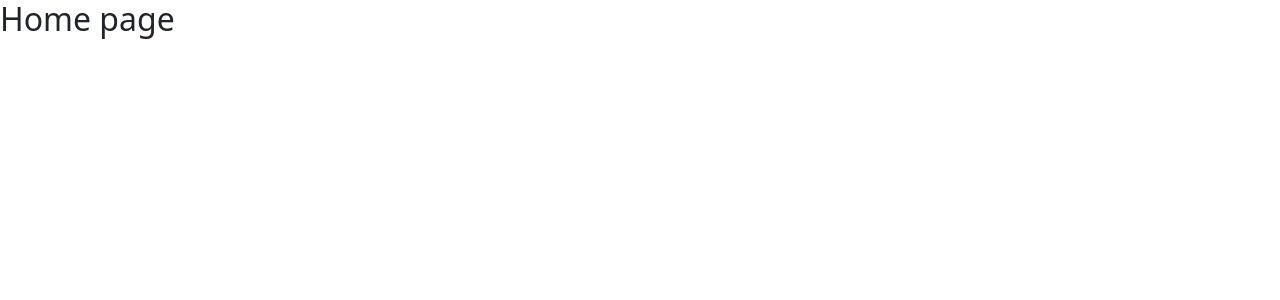
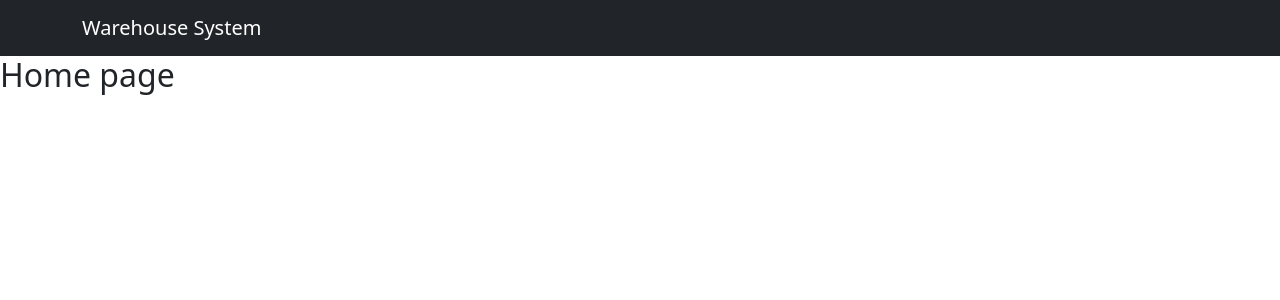
Before and after one commit to rdchen1124/warehouse, a React (Create React App) app: page / in a window 1280 px wide. Shown: the top 300 px of the page. Built offline with nearby package versions, Linux system fonts and the light colour scheme.

Commit message:
New Header with Reacet-Bootstrap package.

```diff
--- a/src/components/App/App.js
+++ b/src/components/App/App.js
@@ -4,12 +4,14 @@ import {
   Routes,
   Route,
 } from 'react-router-dom';
+import Header from "../Header";
 import Home from '../../pages/Home';
 
 function App() {
   return (
     <div>
       <Router>
+        <Header />
         <Routes>
           <Route path="/" element={<Home />} />
         </Routes>
--- /dev/null
+++ b/src/components/Header/Header.js
@@ -0,0 +1,18 @@
+import React from 'react';
+import Navbar from 'react-bootstrap/Navbar';
+import Container from 'react-bootstrap/Container';
+const Header = ()=>{
+  return (
+    <div>
+      <Navbar bg="dark" variant="dark">
+        <Container>
+          <Navbar.Brand href="/">
+            Warehouse System
+          </Navbar.Brand>
+        </Container>
+      </Navbar>
+    </div>
+  )
+}
+
+export default Header;
--- /dev/null
+++ b/src/components/Header/index.js
@@ -0,0 +1 @@
+export { default } from './Header';
```
